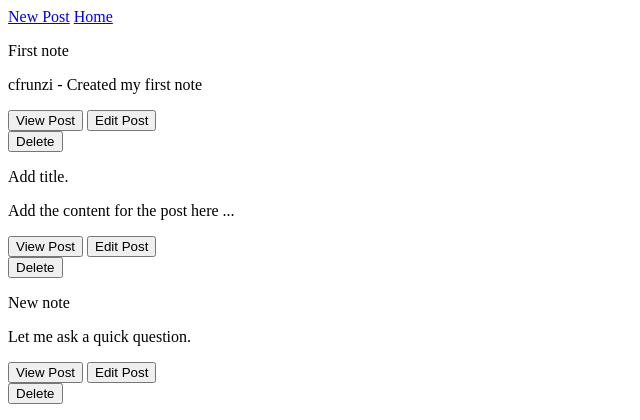
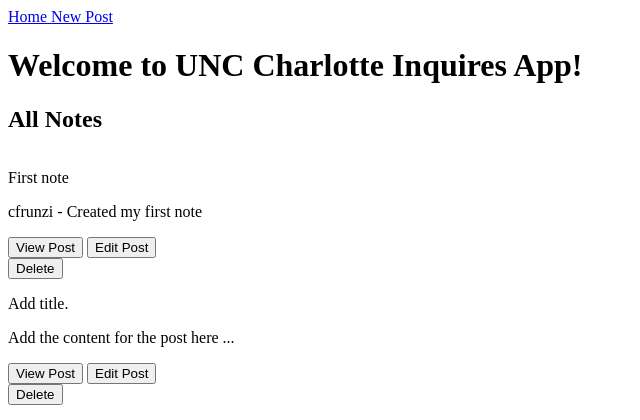
Before and after one commit to kpeter49/ITSC3155_Group21, a Flask app: page / in a window 1280 px wide. Shown: the top 420 px of the page, without its empty margins (0-640 px from the left). Run offline with Flask 2, Linux system fonts and the light colour scheme; data comes from the database, SQL or seed files in the repository.

Commit message:
reorganized navigation links and added welcome message

```diff
--- a/templates/index.html
+++ b/templates/index.html
@@ -12,15 +12,17 @@
         <meta charset="utf-8">
         <meta name="viewport" content="width=device-width, initial-scale=1">
         <meta name="description" content="Class Forum Tool">
-        <title>App Name</title>
+        <title>UNC Charlotte Inquires App</title>
         <!-- styles -->
         <link rel="stylesheet" href="{{ url_for('static', filename='main.css') }}">
     </head>
     <body>
         <div>
+            <a href="{{ url_for('index') }}"> Home </a>
             <a href="{{ url_for('new_post') }}">New Post</a>
-            <a href="{{ url_for('index') }}"> Home </a>
         </div>
+        <h1> Welcome to UNC Charlotte Inquires App! </h1>
+        <h2> All Notes </h2>
         <div class="columnContainer">
             <div class="posts">
                 {{ catalog.catalogComponent(posts) }}
```
